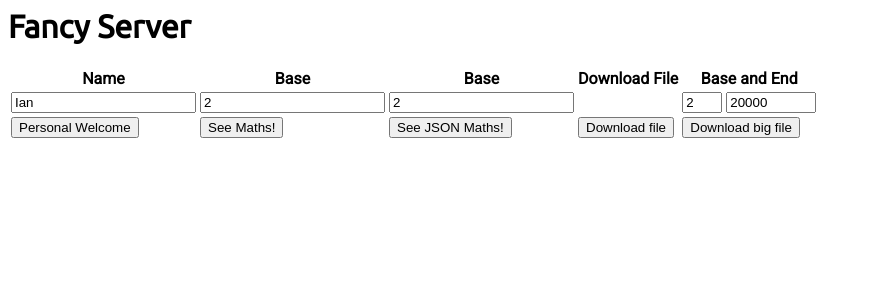
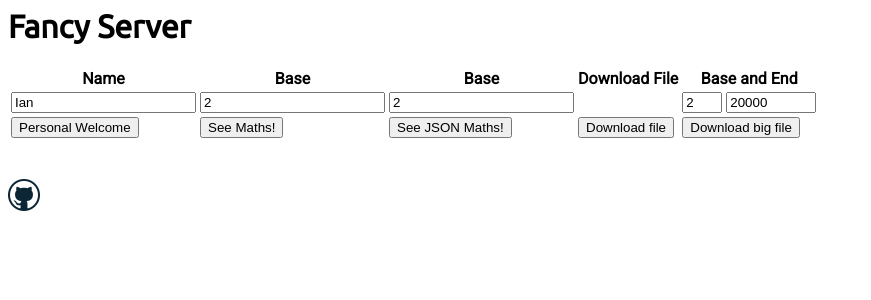
Before and after one commit to hapticPaper/helloFlask, a Flask app: page /fancy_server in a window 1280 px wide. Shown: the top 300 px of the page, without its empty margins (0-871 px from the left). Run offline with Flask 2, Linux system fonts and the light colour scheme.

Commit message:
add git link

```diff
--- a/templates/fancy_server.html
+++ b/templates/fancy_server.html
@@ -41,3 +41,5 @@
          parent.location='/welcome/'+name
     }
 </script>
+<br><br>
+<img src='/static/images/github.png' onclick="window.open('https://github.com/hapticPaper/helloFlask', '_blank')" width="32px" style="cursor: pointer;"></img>
```
Also changed, not shown: static/images/github.png (added).
